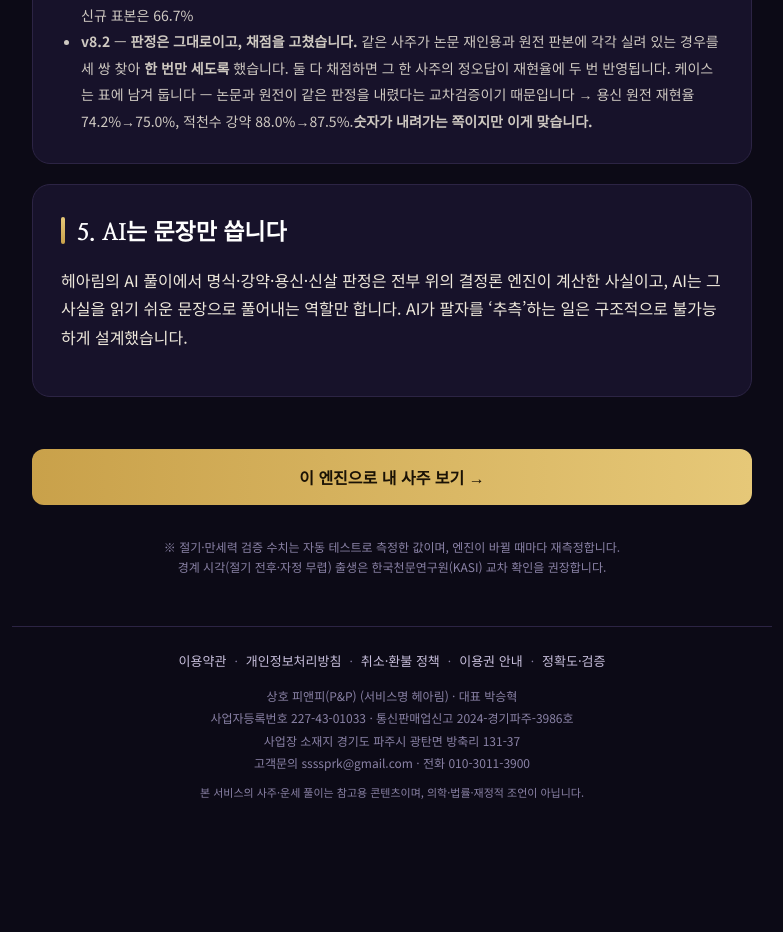
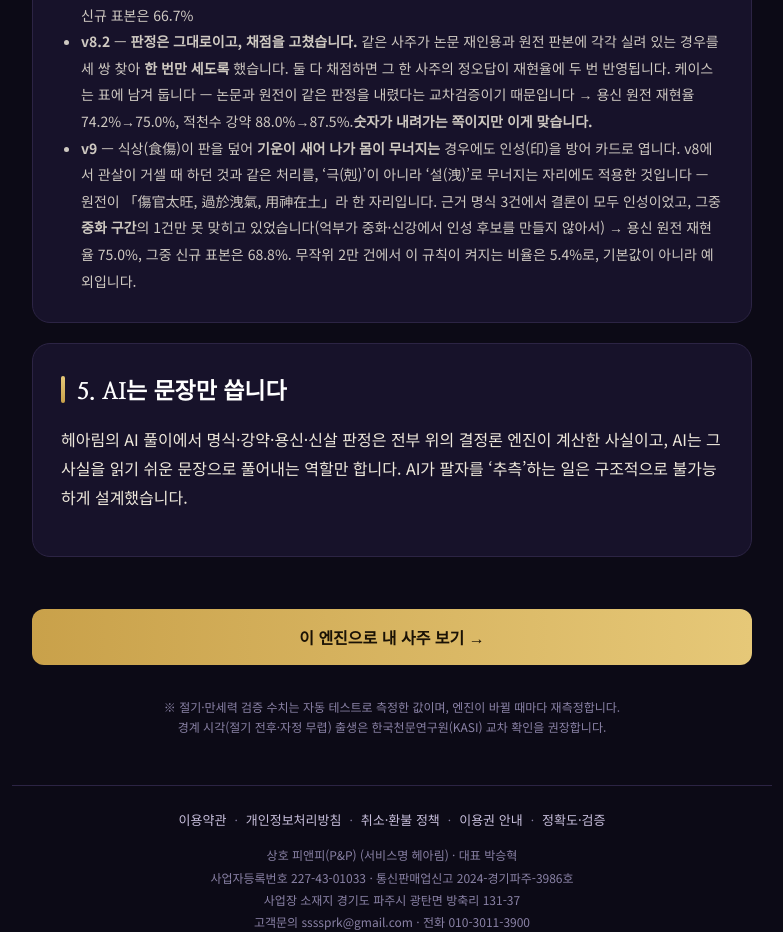
Before and after one commit to tlfwjsdlstod95-sys/saju, a Next.js app in the folder saju-app/: page /accuracy in a window 1280 px wide. Shown: the part 8000-8932 px from the top of the page, without its empty margins (248-1031 px from the left). Before the commit the page ends 8860 px from the top, so only its background shows below. Built offline with nearby package versions, Linux system fonts and the light colour scheme; no server answers.

Commit message:
accuracy: v9 changelog, yongsin 75.0% (48/64)

```diff
--- a/saju-app/app/accuracy/page.tsx
+++ b/saju-app/app/accuracy/page.tsx
@@ -259,6 +259,13 @@ export default function AccuracyPage() {
             케이스는 표에 남겨 둡니다 — 논문과 원전이 같은 판정을 내렸다는 교차검증이기 때문입니다
             → 용신 원전 재현율 74.2%→{r.pct}%, 적천수 강약 88.0%→87.5%.
             <b>숫자가 내려가는 쪽이지만 이게 맞습니다.</b></li>
+          <li><b>v9</b> — 식상(食傷)이 판을 덮어 <b>기운이 새어 나가 몸이 무너지는</b> 경우에도
+            인성(印)을 방어 카드로 엽니다. v8에서 관살이 거셀 때 하던 것과 같은 처리를,
+            &lsquo;극(剋)&rsquo;이 아니라 &lsquo;설(洩)&rsquo;로 무너지는 자리에도 적용한 것입니다 —
+            원전이 「傷官太旺, 過於洩氣, 用神在土」라 한 자리입니다. 근거 명식 3건에서 결론이 모두 인성이었고,
+            그중 <b>중화 구간</b>의 1건만 못 맞히고 있었습니다(억부가 중화·신강에서 인성 후보를 만들지 않아서)
+            → 용신 원전 재현율 {r.pct}%, 그중 신규 표본은 {rNew.pct}%.
+            무작위 2만 건에서 이 규칙이 켜지는 비율은 5.4%로, 기본값이 아니라 예외입니다.</li>
         </ul>
       </div>
 
```
